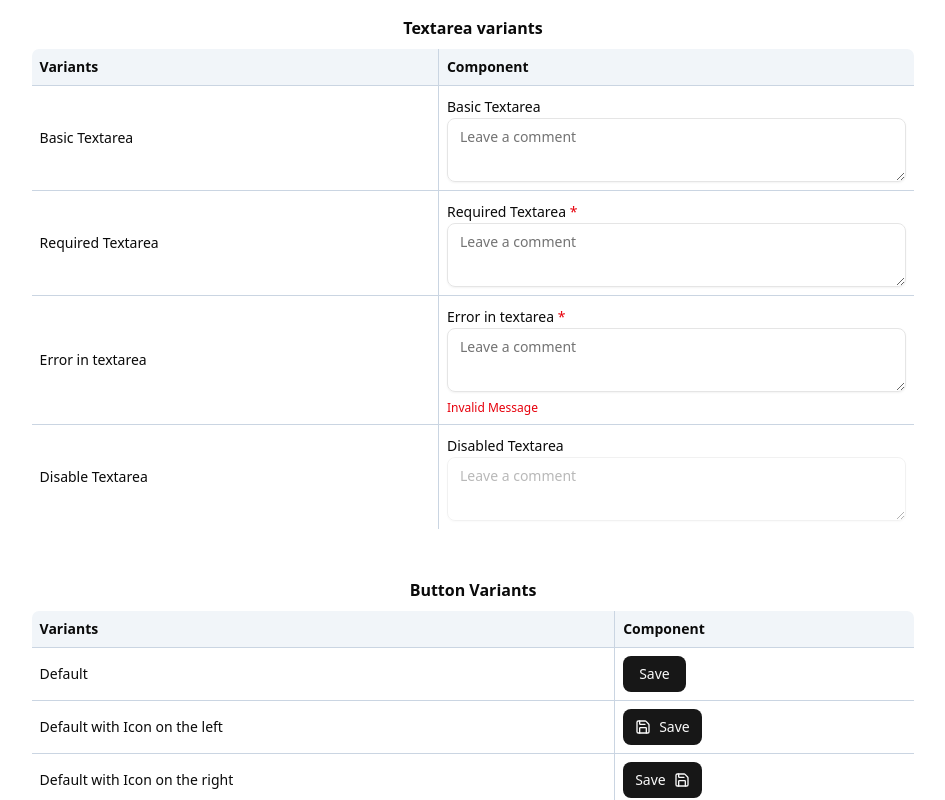
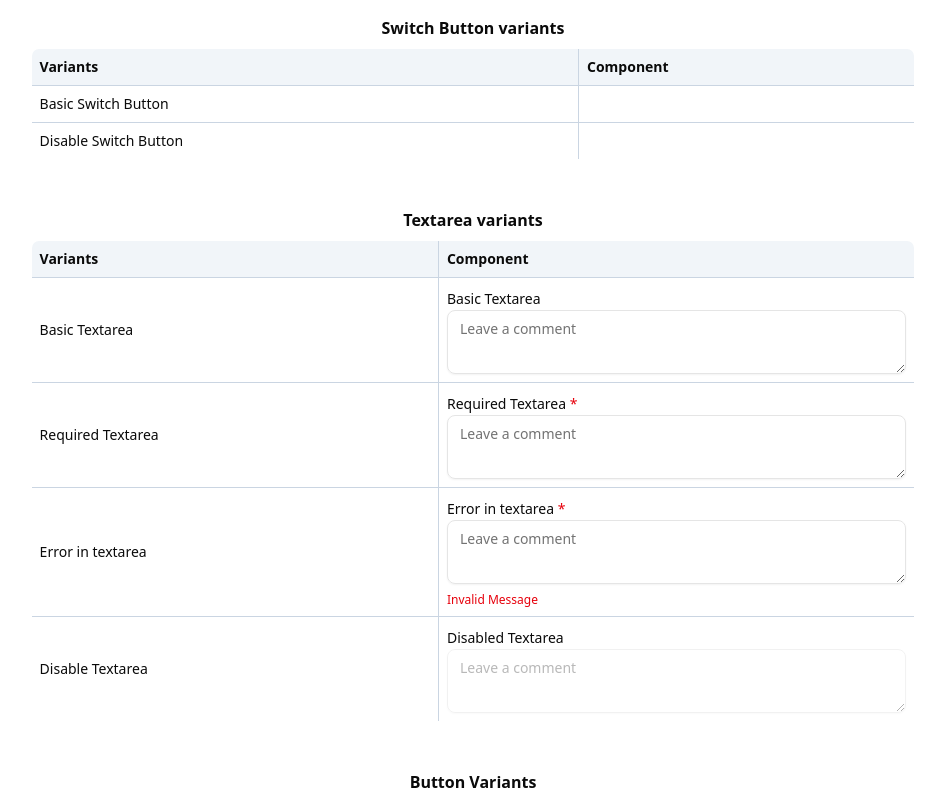
Before and after one commit to DevStreak-Code/devstreak-web-user, a React (Vite) app: page / in a window 1280 px wide. Shown: the top 800 px of the page, without its empty margins (167-1112 px from the left). Built offline with nearby package versions, Linux system fonts and the light colour scheme.

Commit message:
Switch Button Variant Component

```diff
--- /dev/null
+++ b/src/pages/design-ui/SwitchButtonVariants.tsx
@@ -0,0 +1,21 @@
+import UILayout from "./UILayout";
+
+const SwitchButtonVariants = () => {
+  return (
+    <UILayout
+      title="Switch Button variants"
+      variants={[
+        {
+          title: "Basic Switch Button",
+          component: <></>,
+        },
+        {
+          title: "Disable Switch Button",
+          component: <></>,
+        },
+      ]}
+    />
+  );
+};
+
+export default SwitchButtonVariants;
--- a/src/pages/design-ui/index.tsx
+++ b/src/pages/design-ui/index.tsx
@@ -1,10 +1,12 @@
 import ButtonVariants from "./ButtonVariants";
 import InputVariants from "./InputVariants";
+import SwitchButtonVariants from "./SwitchButtonVariants";
 import TextAreaVariants from "./TextAreaVariants";
 
 const DesignUI = () => {
   return (
     <div className="w-full overflow-auto flex flex-col  justify-center gap-10">
+      <SwitchButtonVariants />
       <TextAreaVariants />
       <ButtonVariants />
       <InputVariants />
```
